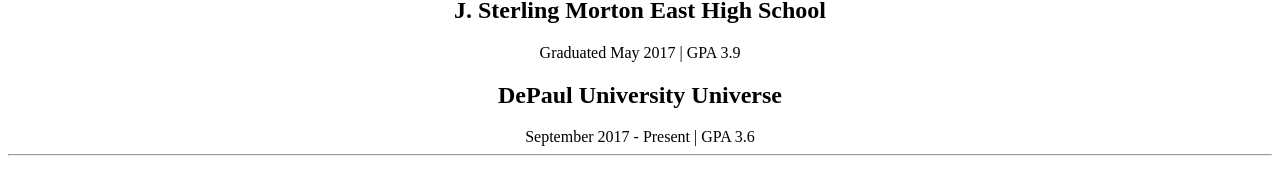
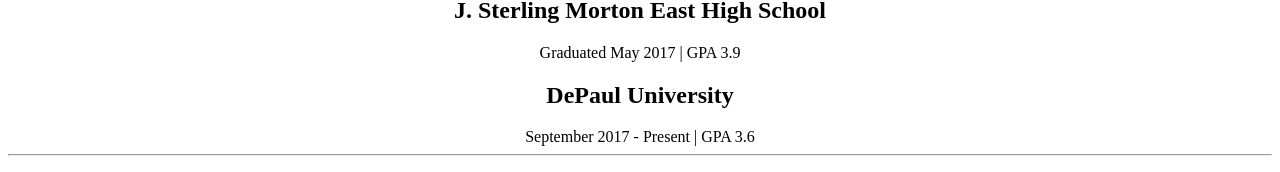
Before and after one commit to joellopez160/joellopez160.github.io, a plain HTML site: page index.html in a window 1280 px wide. Shown: the part 199-371 px from the top of the page. Drawn offline with Linux system fonts and the light colour scheme.

Commit message:
codeanywhere changes

```diff
--- a/index.html
+++ b/index.html
@@ -16,7 +16,7 @@
     <h1>Education</h1>
     <h2>J. Sterling Morton East High School</h2>
     Graduated May 2017 | GPA 3.9
-    <h2>DePaul University Universe</h2>
+    <h2>DePaul University</h2>
     September 2017 - Present | GPA 3.6
 </div>
 <hr>
```
